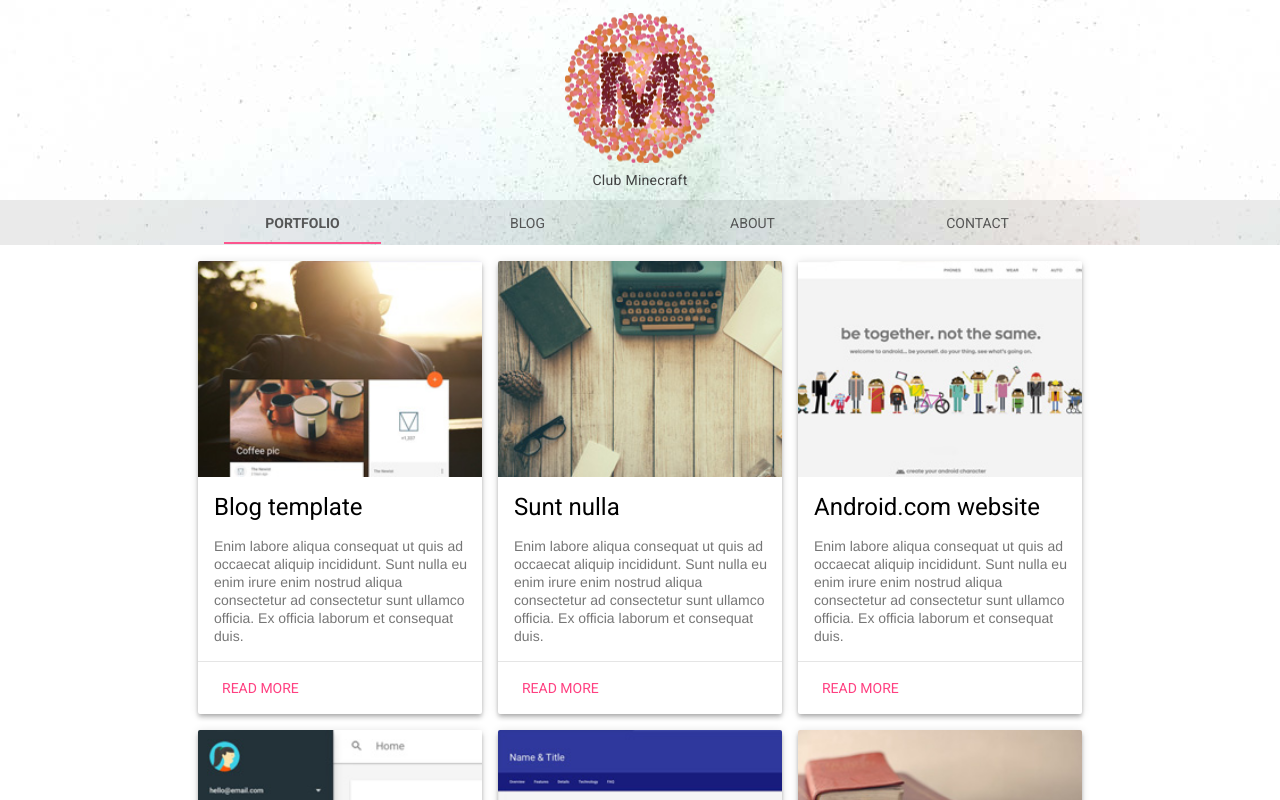
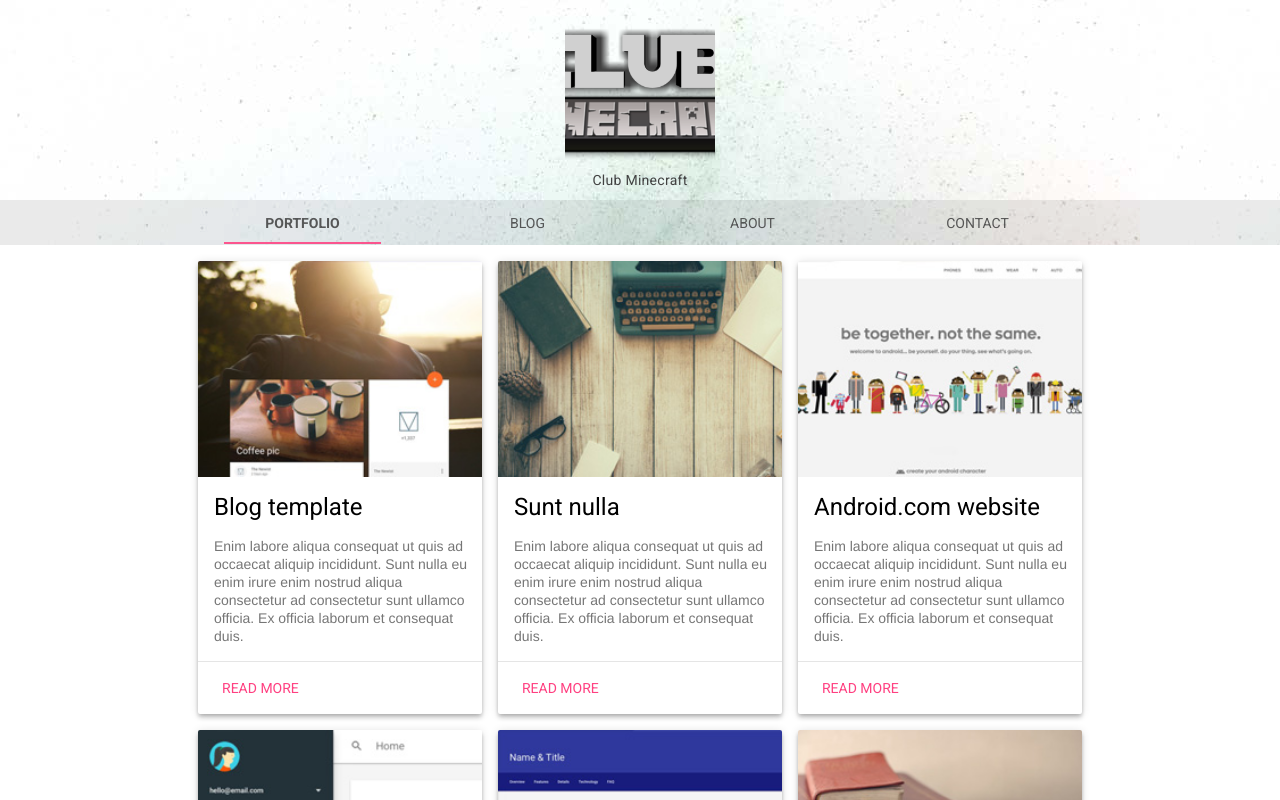
Before and after one commit to ClubbyNetwork/pusatclubmc, a plain HTML site: page index.html in a window 1280 px wide. Drawn offline with nearby package versions, Linux system fonts and the light colour scheme.

Commit message:
Update styles.css

```diff
--- a/styles.css
+++ b/styles.css
@@ -29,7 +29,7 @@
 }
 
 .portfolio-logo {
-  background: url(images/logo.png) 50% no-repeat;
+  background: url(images/20210809_202714.png) 50% no-repeat;
   background-size: cover;
   height: 150px;
   width: 150px;
```
